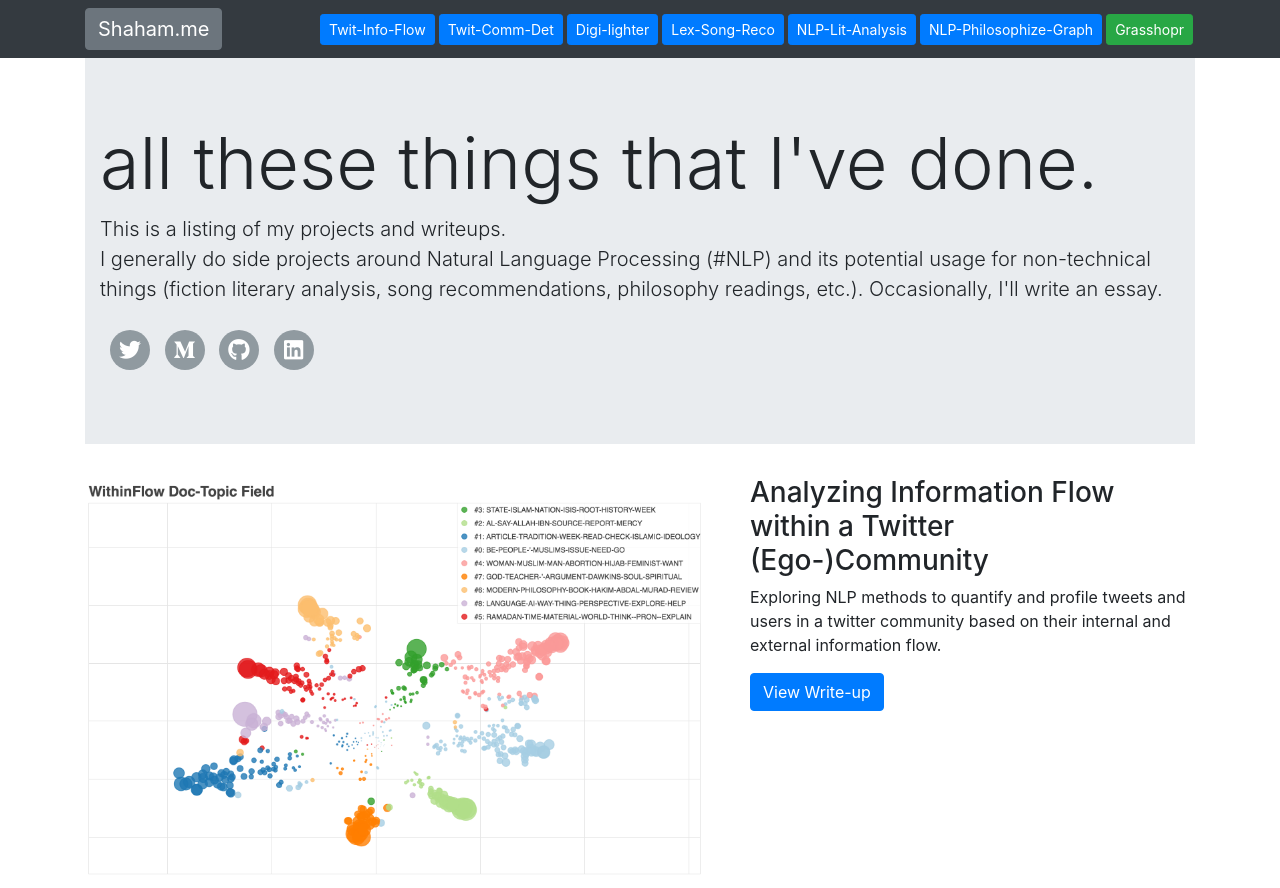
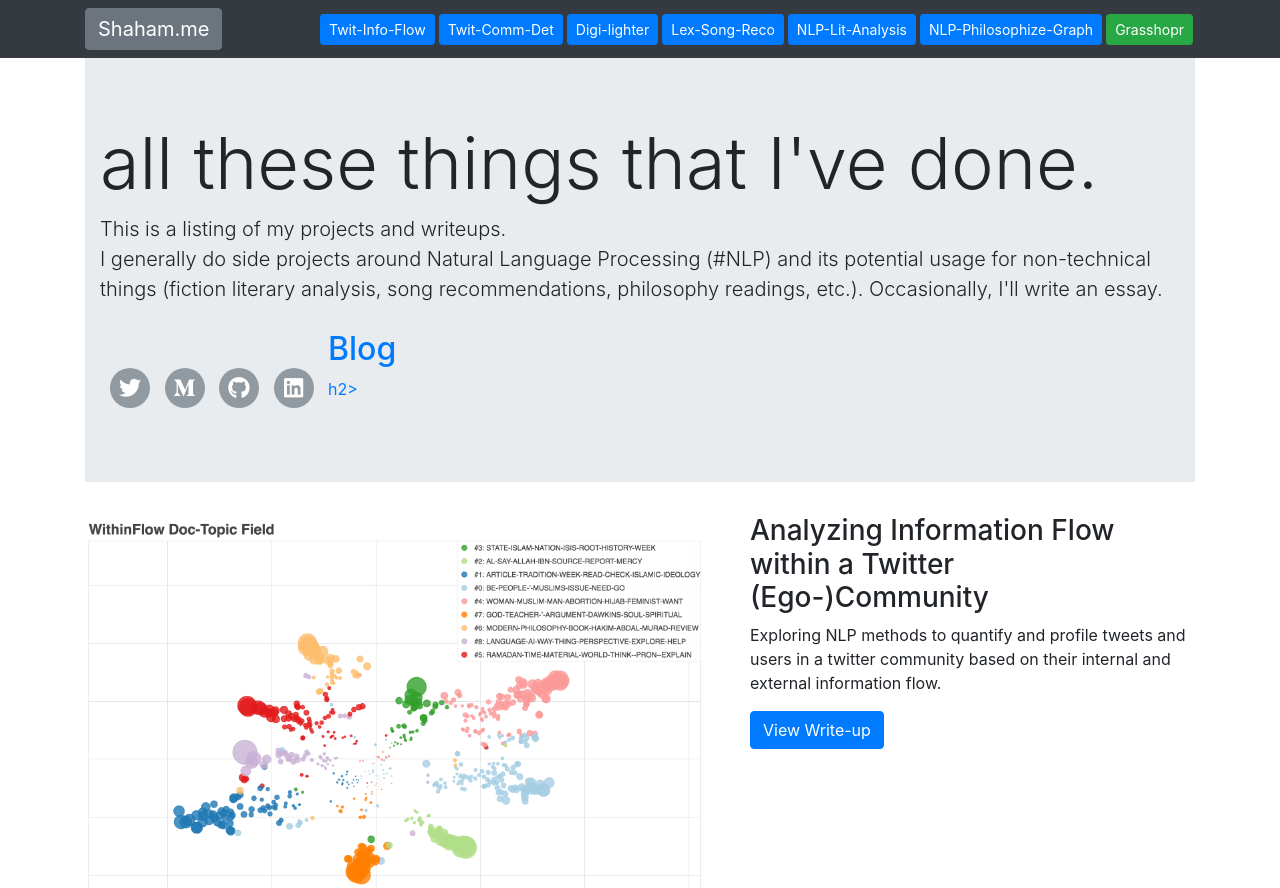
Before and after one commit to S-Farooq/portfolio-page, a website: page index.html in a window 1280 px wide. Shown: the top 888 px of the page. Drawn offline with Linux system fonts and the light colour scheme.

Commit message:
added blog link

```diff
--- a/index.html
+++ b/index.html
@@ -89,6 +89,7 @@
         <li><a href="https://medium.com/@shahamfarooq"><i class="fab fa-lg fa-medium-m"></i></a></li>
         <li><a href="https://github.com/S-Farooq"><i class="fab fa-lg fa-github"></i></a></li>
         <li><a href="https://www.linkedin.com/in/syed-shaham-farooq-1b851a64/"><i class="fab fa-lg fa-linkedin"></i></a></li>
+        <li><a href="https://blog.shaham.me/"><h2>Blog</h2>h2></a></li>
     </ul>
 </div>
     <!-- </div> -->
```
